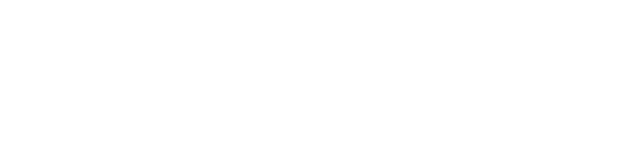
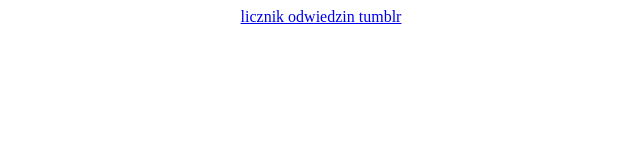
Before and after one commit to KacPior/repozyorium2, a plain HTML site: page stopka.html in a window 1280 px wide. Shown: the whole page, without its empty margins (319-959 px from the left). Drawn offline with Linux system fonts and the light colour scheme.

Commit message:
Update stopka.html

```diff
--- a/stopka.html
+++ b/stopka.html
@@ -4,8 +4,8 @@
             <meta charset="utf-8">
         </head>
         <body style="text-align: center ;">
-            <a href='http://www.counterliczniki.com/%27%3Elicznik odwiedzin Wordpress</a> <script type='text/javascript' src='https://www.counterliczniki.com/auth.php?id=8b10c62cb700f901959e845dad2af9603a3462f4%27%3E</script>
-            <script type="text/javascript" src="https://www.counterliczniki.com/pl/home/counter/1003946/t/3%22%3E</script>
+            <a href='http://www.counterliczniki.com'>licznik odwiedzin tumblr</a> <script type='text/javascript' src='https://www.counterliczniki.com/auth.php?id=736849627889b78f2b124c758b76d91b4d67f33b'></script>
+<script type="text/javascript" src="https://www.counterliczniki.com/pl/home/counter/1004505/t/2"></script>
 
             <br> <br> <br>
 
```
